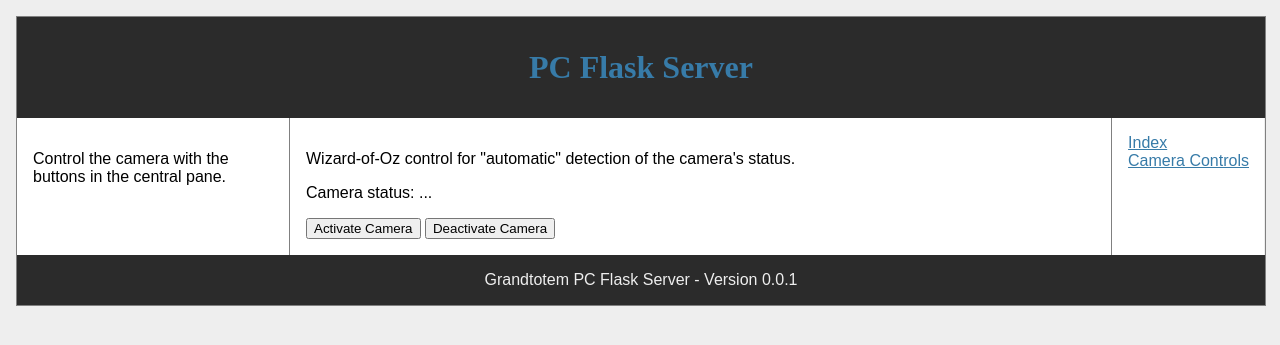
After one commit to levon003/Grandtotem, a Flask app: page /control/camera in a window 1280 px wide. The commit adds this page. Shown: the top 345 px of the page. Run offline with Flask 2, Linux system fonts and the light colour scheme.

Commit message:
Exposed endpoint for getting media directly from the Google Drive folder via GET, and added camera controls to activate and deactivate the camera.

```diff
--- a/pc_flask_server/endpoints.py
+++ b/pc_flask_server/endpoints.py
@@ -1,9 +1,10 @@
 from flask import (
-    Blueprint, g, redirect, render_template, request, url_for, make_response
+    Blueprint, g, redirect, render_template, request, url_for, make_response, send_file, send_from_directory, current_app
 )
 
 import requests
 import smtplib
+import os
 
 bp = Blueprint('endpoints', __name__)
 
@@ -22,6 +23,32 @@ def index():
         print(query_str)
 
     return render_template('index.html')
+
+@bp.route('/control/camera', methods=('GET', 'POST'))
+def view_camera_controls():
+    if request.method == 'POST':
+        request_type = request.form['request_type']
+        if request_type == "activate":
+            if not handle_activate_camera():
+                return make_response("Failed to activate camera.", 400)
+        elif request_type == "deactivate":
+            if not handle_deactivate_camera():
+                return make_response("Failed to deactivate camera.", 400)
+        else:
+            return make_response("Unknown camera control request.", 400)
+        return make_response("OK", 200)
+    # Else, this is a GET, so render the template
+    return render_template('camera_control.html')
+
+
+@bp.route('/media/<media_filename>', methods=('GET',))
+def get_media(media_filename):
+    google_drive_dir = current_app.config['GOOGLE_DRIVE_DIR']
+    media_filepath = os.path.join(google_drive_dir, media_filename)
+    if not os.path.exists(media_filepath):
+        return make_response(f"Media filename '{media_filename}' not found in Google Drive folder.", 400)
+
+    return send_from_directory(google_drive_dir, media_filepath)
 
 
 @bp.route('/gallery/selection', methods=('POST',))
@@ -97,11 +124,21 @@ def handle_new_grandchild_media():
     # TODO Call this function when the grandchild sends new media to the grandparent
     send_led_update_request("white")
     send_gallery_update_request()
+    return True
 
 
 def handle_new_grandchild_touch():
     # TODO Call this function when the client sends a "touch" to their grandparent
     send_led_update_request("white")
+    return True
+
+
+def handle_activate_camera():
+    return True
+
+
+def handle_deactivate_camera():
+    return True
 
 
 def send_email(user, pwd, recipient, subject, body):
--- /dev/null
+++ b/pc_flask_server/templates/camera_control.html
@@ -0,0 +1,67 @@
+{% extends 'template.html' %}
+
+{% block title %}Camera Control{% endblock %}
+
+{% block leftbar %}
+<p>Control the camera with the buttons in the central pane.</p>
+{% endblock %}
+
+{% block content %}
+<p>Wizard-of-Oz control for "automatic" detection of the camera's status.</p>
+
+<div>
+    <p>Camera status: <span id="camera_status_span">...</span></p>
+    <button id="activate_camera_button" onclick="activate_camera(this)">Activate Camera</button>
+    <button id="deactivate_camera_button" onclick="deactivate_camera(this)">Deactivate Camera</button>
+</div>
+
+<script src="https://ajax.googleapis.com/ajax/libs/jquery/3.3.1/jquery.min.js"></script>
+<script>
+
+function activate_camera(button) {
+    console.log('activate_camera - Click Received');
+    var status = document.getElementById("camera_status_span");
+    status.innerHTML = "Requesting camera activation...";
+    button.disabled = true;
+
+    $.post("{{ url_for('endpoints.view_camera_controls') }}",
+    {
+      request_type: "activate",
+    },
+    function(response) {
+        console.log('activate_camera - Post returned: ', response);
+        button.disabled = false;
+        if (response !== "OK") {
+            status.innerHTML = response;
+        } else {
+            status.innerHTML = "Camera activated successfully.";
+        }
+    },
+    "text");
+}
+
+function deactivate_camera(button) {
+    console.log('deactivate_camera - Click Received');
+    var status = document.getElementById("camera_status_span");
+    status.innerHTML = "Requesting camera deactivation...";
+    button.disabled = true;
+
+    $.post("{{ url_for('endpoints.view_camera_controls') }}",
+    {
+      request_type: "deactivate",
+    },
+    function(response) {
+        console.log('deactivate_camera - Post returned: ', response);
+        button.disabled = false;
+        if (response !== "OK") {
+            status.innerHTML = response;
+        } else {
+            status.innerHTML = "Camera deactivated successfully.";
+        }
+    },
+    "text");
+}
+
+</script>
+
+{% endblock %}
--- a/pc_flask_server/templates/index.html
+++ b/pc_flask_server/templates/index.html
@@ -18,4 +18,6 @@
   <input type="submit" value="Send POST">
 </form>
 
+<p>Camera controls <a href="{{ url_for('endpoints.view_camera_controls') }}">on this page.</a></p>
+
 {% endblock %}
--- a/pc_flask_server/templates/template.html
+++ b/pc_flask_server/templates/template.html
@@ -88,9 +88,10 @@ article {
 </leftbar>
 
 <nav>
-  <ul>
-      <li>Links could go here...</li>
-  </ul>
+    <div>
+        <a href="{{ url_for('endpoints.index') }}">Index</a><br>
+        <a href="{{ url_for('endpoints.view_camera_controls') }}">Camera Controls</a><br>
+    </div>
 </nav>
 
 <article>
```
Also changed, not shown: 1 other file.
